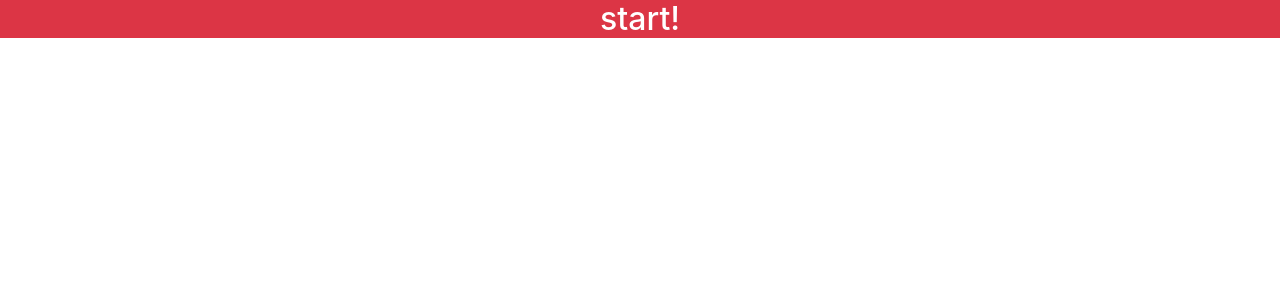
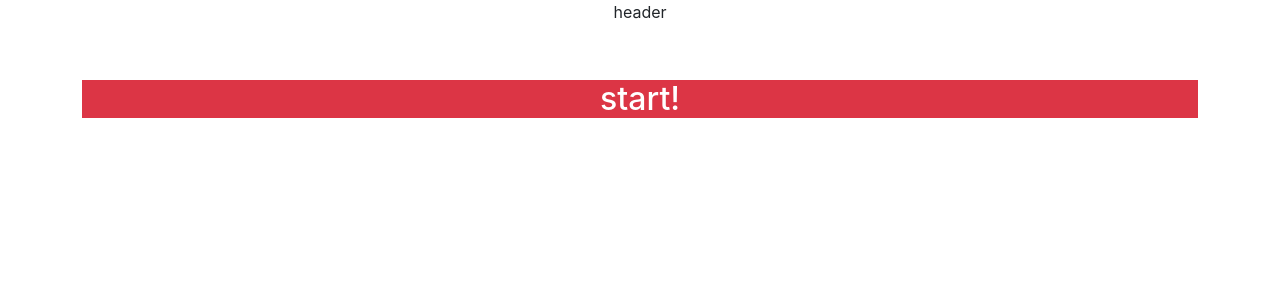
Before and after one commit to Akiva22Cohen/react, a React (Create React App) app: page / in a window 1280 px wide. Shown: the top 300 px of the page. Built offline with nearby package versions, Linux system fonts and the light colour scheme.

Commit message:
On branch start_default Your branch is up to date with 'origin/start_default'.
Changes to be committed:
    modified:   src/comps/start.js

```diff
--- a/src/comps/start.js
+++ b/src/comps/start.js
@@ -2,8 +2,13 @@ import React from "react";
 
 function Start() {
   return (
-    <div className="Start">
-      <h2 className='text-bg-danger'>start!</h2>
+    <div className="container-fluid">
+      <div className="container">
+        <header style={{ height: '10vh' }}>header</header>
+        <div>
+          <h2 className='text-bg-danger'>start!</h2>
+        </div>
+      </div>
     </div>
   );
 }
```
